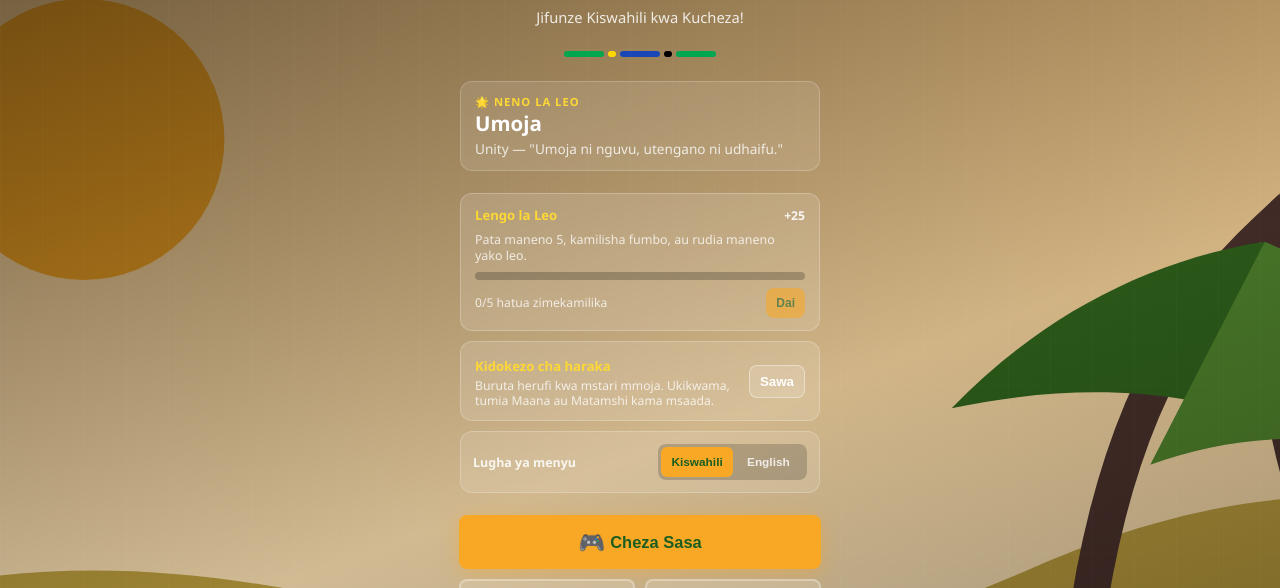
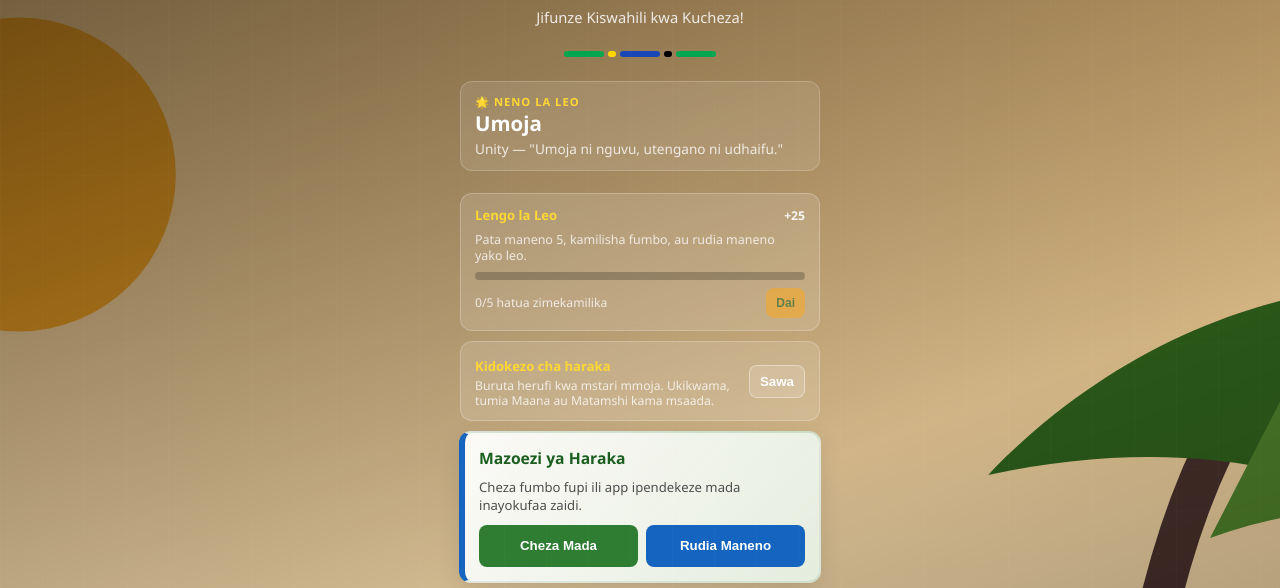
Before and after one commit to kadioko/NenoSafari, a website: page index.html in a window 1280 px wide. Shown: the part 160-748 px from the top of the page. Drawn offline with Linux system fonts and the light colour scheme.

Commit message:
Add smart practice recommendations

```diff
--- a/index.html
+++ b/index.html
@@ -345,6 +345,7 @@
   #home-screen > .word-of-day,
   #home-screen > .daily-goal-card,
   #home-screen > .quick-tip-card,
+  #home-screen > .smart-practice-card,
   #home-screen > .home-controls,
   #home-screen > .daily-badge,
   #home-screen > .home-stats,
@@ -584,6 +585,43 @@
   }
   .recommendation-card h3 { color: var(--green-dark); font-size: 1rem; margin-bottom: 6px; }
   .recommendation-card p { color: #555; font-size: 0.86rem; line-height: 1.35; }
+  .smart-practice-card {
+    width: 100%;
+    max-width: 420px;
+    background: linear-gradient(135deg, rgba(255,255,255,0.94), rgba(232,245,233,0.88));
+    border: 2px solid rgba(27,94,32,0.12);
+    border-left: 6px solid var(--blue);
+    border-radius: var(--radius);
+    box-shadow: 0 8px 24px rgba(0,0,0,0.10);
+    padding: 14px;
+    display: grid;
+    gap: 10px;
+  }
+  .smart-practice-card strong {
+    color: var(--green-dark);
+    font-size: 0.98rem;
+  }
+  .smart-practice-card p {
+    margin: 0;
+    color: #4E4E4E;
+    font-size: 0.82rem;
+    line-height: 1.35;
+  }
+  .smart-actions {
+    display: grid;
+    grid-template-columns: 1fr 1fr;
+    gap: 8px;
+  }
+  .smart-actions button {
+    border: 0;
+    border-radius: 8px;
+    padding: 10px 8px;
+    font-weight: 900;
+    color: #fff;
+    background: var(--green);
+    min-height: 42px;
+  }
+  .smart-actions button.secondary { background: var(--blue); }
   .badge-grid {
     display: grid;
     grid-template-columns: 1fr 1fr;
@@ -1494,6 +1532,15 @@
       <span data-i18n="tipCopy">Buruta herufi kwa mstari mmoja. Ukikwama, tumia Maana au Matamshi kama msaada.</span>
     </div>
     <button onclick="dismissQuickTip()" data-i18n="tipDismiss">Sawa</button>
+  </div>
+
+  <div class="smart-practice-card" id="smart-practice-card" aria-live="polite">
+    <strong id="smart-practice-title">Mazoezi ya Haraka</strong>
+    <p id="smart-practice-copy">Tutapendekeza mada ya kufanyia mazoezi baada ya kucheza.</p>
+    <div class="smart-actions">
+      <button id="smart-practice-start" onclick="startRecommendedPractice()">Anza Mazoezi</button>
+      <button class="secondary" id="smart-practice-review" onclick="showScreen('saved-screen')">Rudia Maneno</button>
+    </div>
   </div>
 
   <div class="home-controls">
@@ -1844,14 +1891,14 @@
   <button class="v-btn sec" onclick="showScreen('home-screen')">🏠 Nyumbani</button>
 </div>
 
-<script src="js/content.js?v=26"></script>
-<script src="js/daily-puzzles.js?v=26"></script>
-<script src="js/puzzle-engine.js?v=26"></script>
-<script src="js/i18n.js?v=26"></script>
-<script src="js/storage.js?v=26"></script>
-<script src="js/offline-packs.js?v=26"></script>
-<script src="js/accessibility.js?v=26"></script>
-<script src="js/ui-utils.js?v=26"></script>
+<script src="js/content.js?v=27"></script>
+<script src="js/daily-puzzles.js?v=27"></script>
+<script src="js/puzzle-engine.js?v=27"></script>
+<script src="js/i18n.js?v=27"></script>
+<script src="js/storage.js?v=27"></script>
+<script src="js/offline-packs.js?v=27"></script>
+<script src="js/accessibility.js?v=27"></script>
+<script src="js/ui-utils.js?v=27"></script>
 <script>
 // ============================================================
 // DATA: CATEGORIES & WORDS
@@ -2057,6 +2104,7 @@ function updateHomeStats() {
   renderDailyBadge();
   renderDailyGoal();
   renderQuickTip();
+  renderSmartPractice();
 }
 
 function ensureDailyGoal() {
@@ -2114,6 +2162,51 @@ function dismissQuickTip() {
   state.onboardingDismissed = true;
   saveProgress();
   renderQuickTip();
+}
+
+function renderSmartPractice() {
+  const card = document.getElementById('smart-practice-card');
+  const title = document.getElementById('smart-practice-title');
+  const copyEl = document.getElementById('smart-practice-copy');
+  const startBtn = document.getElementById('smart-practice-start');
+  const reviewBtn = document.getElementById('smart-practice-review');
+  if (!card || !title || !copyEl || !startBtn || !reviewBtn) return;
+
+  const copy = UI_TEXT[state.appLanguage] || UI_TEXT.sw;
+  const recommendation = getAdaptiveRecommendation();
+  const category = recommendation?.category || CATEGORIES[0];
+  const stats = recommendation?.stats || getCategoryStats(category.id);
+  const signals = recommendation?.signals || {};
+  const savedCount = state.savedWords?.length || 0;
+
+  card.dataset.categoryId = category.id;
+  title.textContent = copy.smartPracticeTitle;
+  copyEl.textContent = state.puzzlesDone > 0 || (signals.mistakes || 0) || (signals.hints || 0)
+    ? `${copy.smartPracticeCopy
+        .replace('{category}', category.name)
+        .replace('{progress}', stats.best || 0)
+        .replace('{mistakes}', signals.mistakes || 0)
+        .replace('{hints}', signals.hints || 0)} ${savedCount
+          ? copy.smartPracticeSaved.replace('{count}', savedCount)
+          : copy.smartPracticeNoSaved}`
+    : copy.smartPracticeDefault;
+  startBtn.textContent = copy.smartPracticeStart;
+  reviewBtn.textContent = copy.smartPracticeReview;
+  reviewBtn.disabled = savedCount === 0;
+  card.setAttribute('aria-label', `${copy.smartPracticeTitle}: ${category.name}`);
+}
+
+function startRecommendedPractice() {
+  const card = document.getElementById('smart-practice-card');
+  const categoryId = card?.dataset.categoryId || getAdaptiveRecommendation()?.category?.id;
+  const category = CATEGORIES.find(cat => cat.id === categoryId) || CATEGORIES[0];
+  state.currentMode = 'learn';
+  if ((getCategoryStats(category.id).best || 0) < 45) {
+    state.difficulty = 'rahisi';
+  } else if ((state.learningSignals?.[category.id]?.mistakes || 0) > 2) {
+    state.difficulty = 'kati';
+  }
+  startGame(category);
 }
 
 function categoryForWord(wordObj) {
--- a/js/accessibility.js
+++ b/js/accessibility.js
@@ -8,6 +8,8 @@
     'sound-toggle': ['Washa au zima sauti', 'Turn pronunciation sound on or off'],
     'motion-toggle': ['Punguza au ruhusu mwendo', 'Reduce or allow motion'],
     'contrast-toggle': ['Washa au zima rangi zenye utofauti', 'Turn high contrast colors on or off'],
+    'smart-practice-start': ['Anza mada inayopendekezwa', 'Start the recommended topic'],
+    'smart-practice-review': ['Fungua maneno yaliyohifadhiwa', 'Open saved words for review'],
   };
 
   function labelFor(id, language) {
--- a/js/i18n.js
+++ b/js/i18n.js
@@ -111,6 +111,13 @@ const UI_TEXT = {
     tipTitle: 'Kidokezo cha haraka',
     tipCopy: 'Buruta herufi kwa mstari mmoja. Ukikwama, tumia Maana au Matamshi kama msaada.',
     tipDismiss: 'Sawa',
+    smartPracticeTitle: 'Mazoezi ya Haraka',
+    smartPracticeDefault: 'Cheza fumbo fupi ili app ipendekeze mada inayokufaa zaidi.',
+    smartPracticeCopy: 'Pendekezo: {category}. Maendeleo yako ni {progress}%, makosa {mistakes}, vidokezo {hints}.',
+    smartPracticeStart: 'Cheza Mada',
+    smartPracticeReview: 'Rudia Maneno',
+    smartPracticeSaved: '{count} maneno yako yamehifadhiwa kwa marudio.',
+    smartPracticeNoSaved: 'Hifadhi maneno magumu ili uwe na orodha ya marudio.',
     offlinePacksTitle: 'Pakiti za Offline',
     offlinePacksDesc: 'Pakua au ondoa pakiti za mada ili app ibaki tayari hata bila intaneti.',
     offlinePackCategories: 'Mada',
@@ -272,6 +279,13 @@ const UI_TEXT = {
     tipTitle: 'Quick tip',
     tipCopy: 'Drag letters in one straight line. If you get stuck, use Meaning or Pronunciation as a clue.',
     tipDismiss: 'Got it',
+    smartPracticeTitle: 'Smart Practice',
+    smartPracticeDefault: 'Play a short puzzle so the app can recommend the best topic for you.',
+    smartPracticeCopy: 'Recommended: {category}. Your progress is {progress}%, with {mistakes} misses and {hints} hints.',
+    smartPracticeStart: 'Practice Topic',
+    smartPracticeReview: 'Review Words',
+    smartPracticeSaved: '{count} saved words are ready for review.',
+    smartPracticeNoSaved: 'Save difficult words to build a personal review list.',
     offlinePacksTitle: 'Offline Packs',
     offlinePacksDesc: 'Save or remove topic packs so the app stays ready even without internet.',
     offlinePackCategories: 'Topics',
--- a/js/offline-packs.js
+++ b/js/offline-packs.js
@@ -1,9 +1,9 @@
 (function () {
   const PACKS = [
-    { id: 'starter', name: 'Starter Pack', categories: ['chakula', 'salamu', 'wanyama', 'familia'], installed: true, assets: ['js/content.js?v=26', 'assets/theme-art/savanna.svg'] },
-    { id: 'travel', name: 'Tanzania Travel Pack', categories: ['miji', 'usafiri', 'biashara', 'mazingira'], installed: false, assets: ['js/content.js?v=26', 'assets/theme-art/ocean.svg', 'assets/theme-art/dar.svg'] },
-    { id: 'culture', name: 'Culture Pack', categories: ['utamaduni', 'historia'], installed: false, assets: ['js/content.js?v=26', 'assets/theme-art/zanzibar.svg'] },
-    { id: 'daily', name: 'Daily Tanzania Pack', categories: ['daily'], installed: true, assets: ['js/daily-puzzles.js?v=26', 'assets/theme-art/kilimanjaro.svg'] },
+    { id: 'starter', name: 'Starter Pack', categories: ['chakula', 'salamu', 'wanyama', 'familia'], installed: true, assets: ['js/content.js?v=27', 'assets/theme-art/savanna.svg'] },
+    { id: 'travel', name: 'Tanzania Travel Pack', categories: ['miji', 'usafiri', 'biashara', 'mazingira'], installed: false, assets: ['js/content.js?v=27', 'assets/theme-art/ocean.svg', 'assets/theme-art/dar.svg'] },
+    { id: 'culture', name: 'Culture Pack', categories: ['utamaduni', 'historia'], installed: false, assets: ['js/content.js?v=27', 'assets/theme-art/zanzibar.svg'] },
+    { id: 'daily', name: 'Daily Tanzania Pack', categories: ['daily'], installed: true, assets: ['js/daily-puzzles.js?v=27', 'assets/theme-art/kilimanjaro.svg'] },
   ];
   const KEY = 'neno_installed_packs';
   const CACHE = 'neno-safari-packs-v1';
--- a/scripts/test-app-boot.mjs
+++ b/scripts/test-app-boot.mjs
@@ -79,6 +79,11 @@ const ids = [
   'stat-coins',
   'stat-badges',
   'daily-badge',
+  'smart-practice-card',
+  'smart-practice-title',
+  'smart-practice-copy',
+  'smart-practice-start',
+  'smart-practice-review',
   'wod-word',
   'wod-meaning',
   'lang-sw',
@@ -189,6 +194,7 @@ for (const callback of listeners.DOMContentLoaded || []) {
 
 assert(elements.get('loading').style.display === 'none', 'Loading screen should hide after init');
 assert(elements.get('wod-word').textContent, 'Word of the day should render');
+assert(elements.get('smart-practice-title').textContent, 'Smart practice card should render');
 assert(victoryLabels[0].textContent, 'Language copy should apply to victory labels');
 assert(elements.get('home-screen').classList.contains('active'), 'Home screen should start active');
 assert(elements.get('toast').getAttribute('role') === 'status', 'Toast should be a screen-reader status region');
```
Also changed, not shown: docs/ROADMAP.md (+1 -0 lines), service-worker.js (+9 -9 lines), 1 other file.
